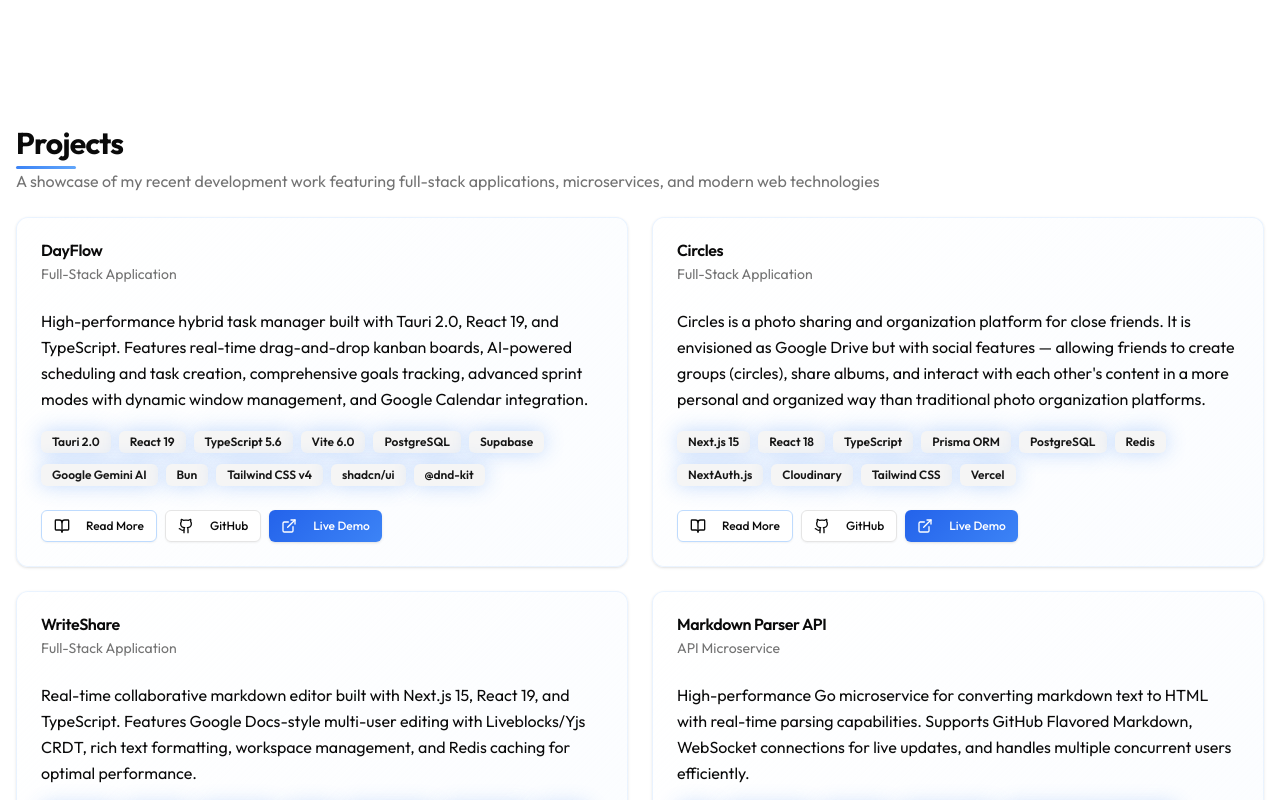
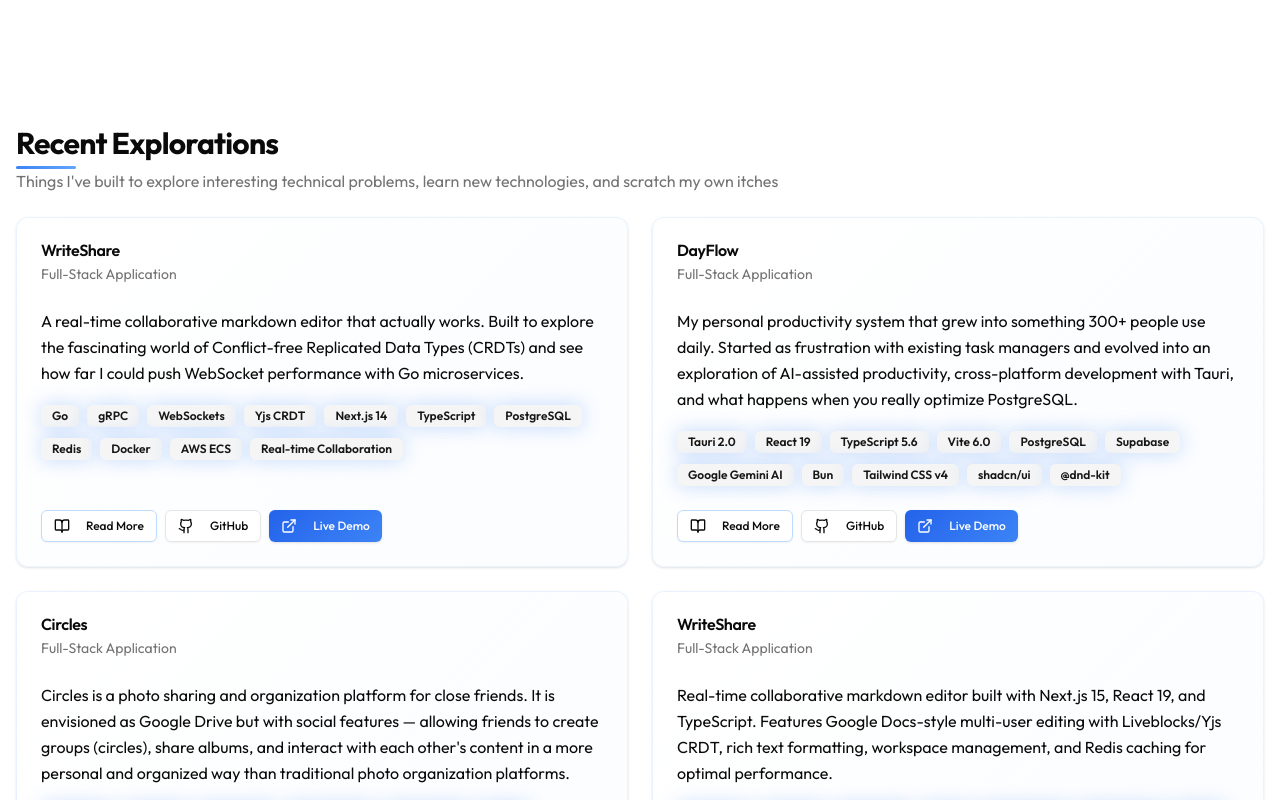
Before and after one commit to nikitalobanov12/nikita_lobanov_portfolio, a Next.js app: page / in a window 1280 px wide. Shown: the part 1720-2520 px from the top of the page. Built offline with nearby package versions, Linux system fonts and the light colour scheme.

Commit message:
sept 14 update

```diff
--- a/src/components/sections/experience.tsx
+++ b/src/components/sections/experience.tsx
@@ -7,21 +7,22 @@
 			period: 'May 2024 - August 2024',
 			location: 'Vancouver, BC',
 			description: [
-				'Developed Spring Boot REST APIs that automated data processing between Oracle ERP and Excel for accounts payable, eliminating 160+ hours of monthly manual work.',
-				'Built React dashboards for monitoring vessel performance metrics across their 227-ship fleet, enabling precise monitoring and optimization of key indicators.',
-				'Helped coordinate IT support during the global July 2024 CrowdStrike outage, guiding 80+ employees through system recovery and achieving 100% functionality restoration.',
-				'Monitored Oracle database performance and conducted routine health checks on Linux/Windows servers and REST APIs to ensure optimal system performance.'
+				'Saved 160+ hours per month in accounts payable by processing 1,400+ monthly files via Spring Boot REST APIs integrated with Oracle ERP Cloud and Excel, replacing manual entry with a validated, auditable pipeline used across finance teams.',
+				'Enabled KPI monitoring for 227+ Vessels by building dashboards using React JS to track speed over ground, specific fuel oil consumption, and engine load, adding time filters, & role aware views, facilitating faster visibility into vessel KPIs & issues.',
+				'Reduced database and API bottlenecks by instituting health checks, connection pool tuning, and SQL profiling across Oracle, Linux/Windows hosts, & Spring Boot services, with documented runbooks to remediate recurring performance hotspots.',
+				'Cut financial data quality issues 90% by automating validation in the Oracle ERP integration using Java services and SQL stored procedures, flagging inconsistencies pre ingestion to prevent reconciliation errors and processing failures.'
 			],
 		},
 		{
-			title: 'Full Stack Web Developer',
+			title: 'Full Stack Developer',
 			company: 'Affistash',
 			period: 'March 2023 - April 2024',
 			location: 'Remote',
 			description: [
-				'Built frontend interfaces for Affistash, an AI platform that helps brands find affiliate partners automatically.',
-				'Developed the main partner discovery dashboard in React, allowing brands to see detailed analytics about potential affiliates including their traffic data and niche focus.',
-				'Streamlined the brands affiliate recruitment from a weeks-long manual process to finding hundreds of quality partners in minutes.'
+				'Eliminated manual research across 1,000+ potential affiliates by building dashboards with Next.js, surfacing AI sourced partner analytics, with faceted search, saved views, and sorting to let brand users evaluate fit directly inside the platform.',
+				'Served 500+ daily brand queries with targeted suggestions by integrating Firebase Firestore and OpenAI endpoints behind a responsive frontend, adding request batching, response caching, and error handling to control latency, reliability, and cost.',
+				'Enabled analysis of 100,000+ audience data points by implementing D3 and Recharts visualizations on Firebase real time data streams, with drilldowns, tooltips, exportable reports, and geographic/referral breakdowns for deeper audience insight.',
+				'Increased engagement and accelerated outreach by shipping real time match notifications via Firebase Cloud Functions and WebSockets, with deduping, per user throttling, and preference controls to deliver timely alerts.'
 			],
 		},
 		{
@@ -30,9 +31,8 @@
 			period: 'June 2018 - August 2020',
 			location: 'Richmond, BC',
 			description: [
-				'Worked in the IT department on troubleshooting hardware problems and technical support tasks, including Windows OS installations for new computers & corrupted computers.',
-				'Managed ethernet cable routing and network infrastructure setup, ensuring reliable connectivity across the organization.',
-				'Performed comprehensive hardware diagnostics and component-level troubleshooting by testing RAM modules, identifying faulty motherboard slots, and validating functionality of refurbished equipment.'
+				'Provisioned 60+ office and lab PCs by reinstalling Windows, applying chipset and device drivers, and validating health via Event Viewer and SMART diagnostics, producing standardized images and checklists reducing setup variance across teams.',
+				'Resolved 85% of tickets independently by diagnosing BSODs, boot loops, & connectivity issues, replacing faulty RAM or drives & rebuilding corrupted installs, with documented fixes that reduced repeat incidents & improved time to resolution.'
 			],
 		},
 		{
--- a/src/components/sections/projects.tsx
+++ b/src/components/sections/projects.tsx
@@ -24,12 +24,53 @@
 export function ProjectsSection() {
   const projects = [
     {
+      title: "WriteShare",
+      description:
+        "A real-time collaborative markdown editor that actually works. Built to explore the fascinating world of Conflict-free Replicated Data Types (CRDTs) and see how far I could push WebSocket performance with Go microservices.",
+      detailsTitle: "Real-Time Collaboration with CRDTs and Go Microservices",
+      detailsDescription:
+        "What started as curiosity about how Google Docs handles concurrent editing turned into a deep dive into distributed systems. The result is a markdown editor that can handle 25+ simultaneous editors with sub-180ms latency.",
+      keyFeatures: [
+        "Yjs CRDT implementation for true conflict-free collaborative editing—watching multiple cursors dance around the same document never gets old",
+        "Go microservices architecture with gRPC for document operations and WebSocket fanout—because sometimes you need the performance that only Go can provide",
+        "Redis caching layer with smart invalidation strategies to keep frequently accessed documents lightning fast",
+        "PostgreSQL with optimized schema design and connection pooling—learned a lot about query planning during this one",
+        "Real-time presence indicators showing who's editing what and where—the small details that make collaboration feel human",
+        "Markdown-aware editing with syntax highlighting and live preview—because writing should be enjoyable",
+        "Docker containerization with multi-stage builds optimized for both development speed and production efficiency"
+      ],
+      technicalHighlights: [
+        "Achieved sub-180ms p95 edit latency with 25+ concurrent editors by implementing efficient CRDT operations over WebSockets",
+        "Built a Go microservices backend that handles document state, user presence, and real-time synchronization using gRPC",
+        "Designed Redis caching strategies that reduced database load by 70% while maintaining consistency across distributed editors",
+        "Implemented PostgreSQL optimizations including proper indexing and connection pooling for document storage at scale",
+        "Created comprehensive observability with structured logging and metrics to understand system behavior under load",
+        "Used ECS deployment with auto-scaling to handle traffic spikes and ensure reliability in production",
+        "Solved the classic 'save vs sync' problem by separating document content state from metadata management"
+      ],
+      tags: [
+        "Go",
+        "gRPC",
+        "WebSockets",
+        "Yjs CRDT",
+        "Next.js 14",
+        "TypeScript",
+        "PostgreSQL",
+        "Redis",
+        "Docker",
+        "AWS ECS",
+        "Real-time Collaboration"
+      ],
+      github: "https://github.com/nikitalobanov12/WriteShare",
+      live: "https://writeshare.nikitalobanov.com",
+    },
+    {
       title: "DayFlow",
       description:
-        "High-performance hybrid task manager built with Tauri 2.0, React 19, and TypeScript. Features real-time drag-and-drop kanban boards, AI-powered scheduling and task creation, comprehensive goals tracking, advanced sprint modes with dynamic window management, and Google Calendar integration.",
-      detailsTitle: "AI-Powered Cross-Platform Task Management System",
+        "My personal productivity system that grew into something 300+ people use daily. Started as frustration with existing task managers and evolved into an exploration of AI-assisted productivity, cross-platform development with Tauri, and what happens when you really optimize PostgreSQL.",
+      detailsTitle: "From Personal Tool to 300+ Daily Active Users",
       detailsDescription:
-        "A sophisticated task management application that works as both a native desktop app and modern web app with the same codebase. Features advanced AI integration, real-time collaboration, and comprehensive productivity tools.",
+        "What began as scratching my own productivity itch turned into a deep dive into AI integration, cross-platform architecture, and scaling from zero to hundreds of users. The most rewarding part was watching users adapt the tool to workflows I never imagined.",
       keyFeatures: [
         "AI-Enhanced Productivity Suite with Google Gemini AI for intelligent task scheduling and natural language task creation",
         "Cross-platform architecture using Tauri 2.0 for native desktop compilation with shared React 19 codebase",
@@ -210,11 +251,11 @@
           viewport={{ once: true }}
         >
           <h2 className="text-3xl font-bold tracking-tight section-heading">
-            Projects
+            Recent Explorations
           </h2>
           <p className="text-muted-foreground">
-            A showcase of my recent development work featuring full-stack
-            applications, microservices, and modern web technologies
+            Things I&apos;ve built to explore interesting technical problems, learn new technologies,
+            and scratch my own itches
           </p>
         </MotionDiv>
         <div className="grid gap-6 md:grid-cols-2">
--- a/src/components/sections/skills.tsx
+++ b/src/components/sections/skills.tsx
@@ -5,12 +5,12 @@
 
 export function SkillsSection() {
 	const skills = {
-		languages: ['JavaScript', 'TypeScript', 'SQL', 'Golang', 'C++', 'Java', 'Python', 'Lua', 'Bash'],
-		frontend: ['HTML', 'CSS', 'React', 'Next.js', 'Tailwind CSS', 'React Router', 'Shadcn', 'Sass', 'EJS', 'Angular'],
-		backend: ['Node.js', 'Gin', 'Express.js', 'NestJS', 'REST APIs', 'gRPC', 'tRPC', 'GraphQL', 'Chi', 'Spring Boot', 'Flask', 'Microservices'],
-		database: ['PostgreSQL', 'Redis', 'Oracle Database', 'Prisma ORM', 'MongoDB', 'Drizzle'],
-		cloud: ['AWS (ECS, ECR, RDS, S3, VPC, ElastiCache)', 'Docker', 'GitHub Actions', 'Vercel', 'Linux', 'Railway', 'Cloudflare'],
-		tools: ['Git', 'GitHub', 'Jira', 'Agile/Scrum', 'CI/CD', 'Database Optimization', 'Performance Monitoring', 'CDN', 'SEO'],
+		languages: ['TypeScript', 'Go', 'Rust', 'SQL', 'JavaScript', 'Java', 'Python'],
+		frontend: ['React', 'Next.js', 'Tailwind CSS', 'Tauri', 'Shadcn/ui', 'Framer Motion'],
+		backend: ['Go (Gin, Chi)', 'Node.js', 'gRPC', 'WebSockets', 'REST APIs', 'Microservices', 'Spring Boot'],
+		database: ['PostgreSQL', 'Redis', 'Prisma ORM', 'Database Optimization', 'Query Performance'],
+		cloud: ['AWS (ECS, RDS, S3, Lambda)', 'Docker', 'GitHub Actions', 'Vercel', 'Linux'],
+		exploring: ['CRDTs (Yjs)', 'Distributed Systems', 'AI Integration', 'Systems Programming', 'Performance Optimization', 'Real-time Collaboration'],
 	};
 
 	const containerVariants = {
@@ -52,8 +52,8 @@
 					transition={{ duration: 0.5 }}
 					viewport={{ once: true }}
 				>
-					<h2 className='text-3xl font-bold tracking-tight '>Skills</h2>
-					<p className='text-muted-foreground'>Technologies and tools I work with</p>
+					<h2 className='text-3xl font-bold tracking-tight '>Current Stack</h2>
+					<p className='text-muted-foreground'>What I&apos;m using right now and actively exploring</p>
 				</MotionDiv>
 
 				<MotionDiv
@@ -67,15 +67,15 @@
 							<TabsTrigger value='languages' className='data-[state=active]:bg-blue-500 data-[state=active]:text-white text-foreground font-medium text-xs sm:text-sm px-2 sm:px-3 py-2'>Languages</TabsTrigger>
 							<TabsTrigger value='frontend' className='data-[state=active]:bg-blue-500 data-[state=active]:text-white text-foreground font-medium text-xs sm:text-sm px-2 sm:px-3 py-2'>Frontend</TabsTrigger>
 							<TabsTrigger value='backend' className='data-[state=active]:bg-blue-500 data-[state=active]:text-white text-foreground font-medium text-xs sm:text-sm px-2 sm:px-3 py-2'>Backend</TabsTrigger>
-							<TabsTrigger value='database' className='data-[state=active]:bg-blue-500 data-[state=active]:text-white text-foreground font-medium text-xs sm:text-sm px-2 sm:px-3 py-2'>Databases</TabsTrigger>
-							<TabsTrigger value='cloud' className='data-[state=active]:bg-blue-500 data-[state=active]:text-white text-foreground font-medium text-xs sm:text-sm px-2 sm:px-3 py-2'>Cloud & DevOps</TabsTrigger>
-							<TabsTrigger value='tools' className='data-[state=active]:bg-blue-500 data-[state=active]:text-white text-foreground font-medium text-xs sm:text-sm px-2 sm:px-3 py-2'>Tools & Methodologies</TabsTrigger>
+							<TabsTrigger value='database' className='data-[state=active]:bg-blue-500 data-[state=active]:text-white text-foreground font-medium text-xs sm:text-sm px-2 sm:px-3 py-2'>Data</TabsTrigger>
+							<TabsTrigger value='cloud' className='data-[state=active]:bg-blue-500 data-[state=active]:text-white text-foreground font-medium text-xs sm:text-sm px-2 sm:px-3 py-2'>Infrastructure</TabsTrigger>
+							<TabsTrigger value='exploring' className='data-[state=active]:bg-blue-500 data-[state=active]:text-white text-foreground font-medium text-xs sm:text-sm px-2 sm:px-3 py-2'>Exploring</TabsTrigger>
 						</TabsList>
 
 						<TabsContent value='languages' className='mt-0'>
 							<Card className='enhanced-card'>
 								<CardHeader>
-									<CardTitle>Programming Languages</CardTitle>
+									<CardTitle>Daily Drivers</CardTitle>
 								</CardHeader>
 								<CardContent>
 									<MotionDiv className='flex flex-wrap gap-2' variants={containerVariants} initial='hidden' whileInView='visible' viewport={{ once: true }}>
@@ -126,7 +126,7 @@
 						<TabsContent value='database' className='mt-0'>
 							<Card className='enhanced-card'>
 								<CardHeader>
-									<CardTitle>Databases</CardTitle>
+									<CardTitle>Data & Performance</CardTitle>
 								</CardHeader>
 								<CardContent>
 									<MotionDiv className='flex flex-wrap gap-2' variants={containerVariants} initial='hidden' whileInView='visible' viewport={{ once: true }}>
@@ -143,7 +143,7 @@
 						<TabsContent value='cloud' className='mt-0'>
 							<Card className='enhanced-card'>
 								<CardHeader>
-									<CardTitle>Cloud & DevOps</CardTitle>
+									<CardTitle>Infrastructure & Deployment</CardTitle>
 								</CardHeader>
 								<CardContent>
 									<MotionDiv className='flex flex-wrap gap-2' variants={containerVariants} initial='hidden' whileInView='visible' viewport={{ once: true }}>
@@ -157,16 +157,16 @@
 							</Card>
 						</TabsContent>
 
-						<TabsContent value='tools' className='mt-0'>
+						<TabsContent value='exploring' className='mt-0'>
 							<Card className='enhanced-card'>
 								<CardHeader>
-									<CardTitle>Tools & Methodologies</CardTitle>
+									<CardTitle>Currently Exploring</CardTitle>
 								</CardHeader>
 								<CardContent>
 									<MotionDiv className='flex flex-wrap gap-2' variants={containerVariants} initial='hidden' whileInView='visible' viewport={{ once: true }}>
-										{skills.tools.map(tool => (
-											<MotionDiv key={tool} variants={skillVariants} whileHover={{ scale: 1.05, rotate: 2 }} whileTap={{ scale: 0.95 }}>
-												<Badge variant='secondary' className='px-4 py-2 text-base hover:bg-primary hover:text-primary-foreground transition-colors duration-200 cursor-default'>{tool}</Badge>
+										{skills.exploring.map(topic => (
+											<MotionDiv key={topic} variants={skillVariants} whileHover={{ scale: 1.05, rotate: 2 }} whileTap={{ scale: 0.95 }}>
+												<Badge variant='secondary' className='px-4 py-2 text-base hover:bg-primary hover:text-primary-foreground transition-colors duration-200 cursor-default'>{topic}</Badge>
 											</MotionDiv>
 										))}
 									</MotionDiv>
```
Also changed, not shown: src/components/sections/education.tsx (+36 -17 lines).
